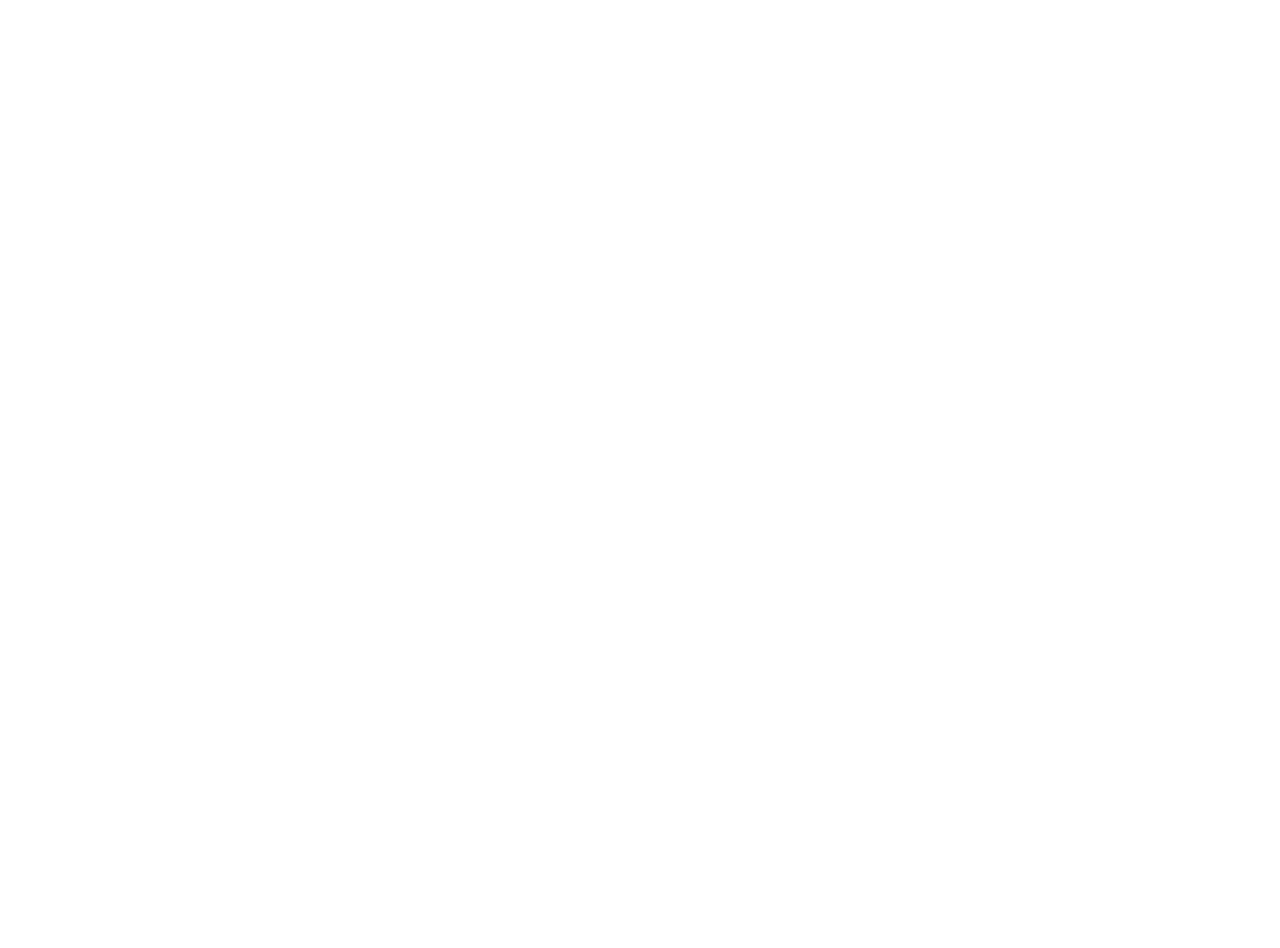
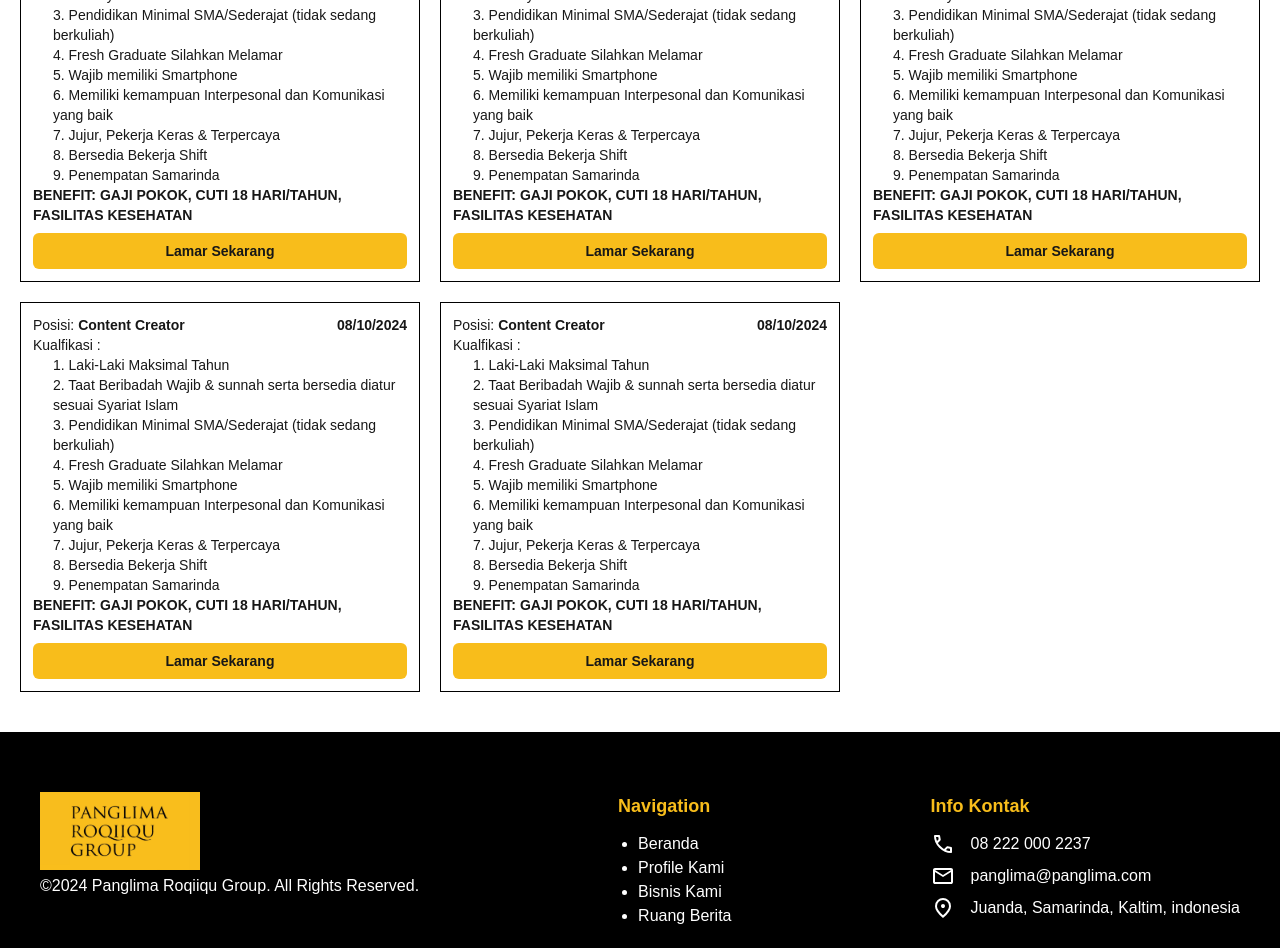
Before and after one commit to Syafar44/panglima-roqiiqu-group, a Next.js app: page /Karier in a window 1280 px wide. Shown: the part 260-1208 px from the top of the page. Before the commit the page ends 800 px from the top, so only its background shows below. Built offline with nearby package versions, Linux system fonts and the light colour scheme.

Commit message:
menambahkan page karier dan update all serta deploy varcel

```diff
--- a/app/Karier/page.js
+++ b/app/Karier/page.js
@@ -1,13 +1,92 @@
-import Header from "../components/header/header"
-import NavbarBack from "../components/header/navbarBack"
+import Footer from "../components/footer/footer";
+import Header from "../components/header/header";
+import NavbarBack from "../components/header/navbarBack";
+
+const loker = [
+  {
+    id: 1,
+    pekerjaan: "Content Creator",
+    waktu: "08/10/2024",
+  },
+  {
+    id: 2,
+    pekerjaan: "Content Creator",
+    waktu: "08/10/2024",
+  },
+  {
+    id: 3,
+    pekerjaan: "Content Creator",
+    waktu: "08/10/2024",
+  },
+  {
+    id: 4,
+    pekerjaan: "Content Creator",
+    waktu: "08/10/2024",
+  },
+  {
+    id: 5,
+    pekerjaan: "Content Creator",
+    waktu: "08/10/2024",
+  },
+];
 
 const Karier = () => {
   return (
-    <div>
-        <Header />
-        <NavbarBack />
-    </div>
-  )
-}
+    <>
+      <header className="h-[6rem] md:h-[7rem]">
+        <div className="fixed top-0 w-full z-50">
+          <Header />
+          <NavbarBack />
+        </div>
+      </header>
+      <main className="grid grid-cols-3 py-10 px-5 gap-5">
+        {loker.map((info) => {
+          return (
+            <div key={info.id} className="text-sm border border-black p-3">
+              <div className="flex justify-between">
+                <h1>
+                  Posisi: <span className="font-bold">{info.pekerjaan}</span>
+                </h1>
+                <h4 className="font-bold">{info.waktu}</h4>
+              </div>
+              <div>
+                <h1>Kualfikasi :</h1>
+                <ul className="pl-5">
+                  <li>1. Laki-Laki Maksimal {info.umur} Tahun</li>
+                  <li>
+                    2. Taat Beribadah Wajib & sunnah serta bersedia diatur
+                    sesuai Syariat Islam
+                  </li>
+                  <li>
+                    3. Pendidikan Minimal SMA/Sederajat (tidak sedang berkuliah)
+                  </li>
+                  <li>4. Fresh Graduate Silahkan Melamar</li>
+                  <li>5. Wajib memiliki Smartphone</li>
+                  <li>
+                    6. Memiliki kemampuan Interpesonal dan Komunikasi yang baik
+                  </li>
+                  <li>7. Jujur, Pekerja Keras & Terpercaya</li>
+                  <li>8. Bersedia Bekerja Shift</li>
+                  <li>9. Penempatan Samarinda</li>
+                </ul>
+              </div>
+              <div className="font-bold">
+                BENEFIT: GAJI POKOK, CUTI 18 HARI/TAHUN, FASILITAS KESEHATAN
+              </div>
+              <a href="https://bit.ly/FormulirLamaranKerjaPRG" target="_blank">
+                <button className="bg-primary p-2 rounded-md w-full mt-2 font-bold hover:bg-black hover:text-white transition-all ease-in-out duration-300">
+                  Lamar Sekarang
+                </button>
+              </a>
+            </div>
+          );
+        })}
+      </main>
+      <footer className="bg-black py-5 px-5">
+        <Footer />
+      </footer>
+    </>
+  );
+};
 
-export default Karier
+export default Karier;
--- a/app/components/footer/footer.js
+++ b/app/components/footer/footer.js
@@ -3,15 +3,25 @@
     <div className="text-white md:col-span-2 md:flex justify-between content-center w-full mt-10 px-5">
       <div>
         <img className="w-[10rem] mb-1" src="logo/prg.png" />
-        <p>Welcome to the leading company</p>
+        <p className="text-sm lg:text-base">
+          ©2024 Panglima Roqiiqu Group. All Rights Reserved.
+        </p>
       </div>
       <nav>
         <h2 className="text-lg mb-3 text-primary font-bold">Navigation</h2>
         <ul className="pl-5 list-disc">
-          <li>Beranda</li>
-          <li>Profile Kami</li>
-          <li>Bisnis Kami</li>
-          <li>Ruang Berita</li>
+          <li>
+            <a href="/">Beranda</a>
+          </li>
+          <li>
+            <a href="#profile">Profile Kami</a>
+          </li>
+          <li>
+            <a href="#bisnis">Bisnis Kami</a>
+          </li>
+          <li>
+            <a href="/Berita">Ruang Berita</a>
+          </li>
         </ul>
       </nav>
       <div>
--- a/app/components/footer/karier.js
+++ b/app/components/footer/karier.js
@@ -1,10 +1,10 @@
 const Karier = () => {
   return (
     <div id="karier" className="bg-top w-full px-5 flex flex-col justify-between mb-5 md:mb-0">
-      <h1 className="text-primary text-center font-bold text-xl md:text-3xl">Karier</h1>
+      <h1 className="text-primary text-center font-bold text-xl md:text-3xl">---- Karier ----</h1>
       <img className="w-[50%] mx-auto" src="item/human.png" />
       <button className="py-[.6rem] w-full  bg-primary">
-        <a href="/Karier">Lamar Sekarang...</a>
+        <a href="/Karier">Lebih Lanjut...</a>
       </button>
     </div>
   );
--- a/app/components/footer/kontak.js
+++ b/app/components/footer/kontak.js
@@ -54,8 +54,8 @@
         id="kontak"
         className="px-5 mt-5 md:mt-0 md:px-0 flex flex-col justify-between "
       >
-        <h1 className="text-primary text-center font-bold text-3xl">
-          Kontak Kami
+        <h1 className="text-primary text-center font-bold text-xl md:text-3xl">
+          ---- Kontak Kami ----
         </h1>
         <form ref={form} onSubmit={sendEmail} method="post" className="mt-6">
           <div className="flex-1 border-b">
@@ -93,7 +93,7 @@
           </div>
 
           <input
-            value="Send"
+            value="Kirim"
             type="submit"
             className="btn w-full text-center px-[.6rem] py-3 mt-6 text-sm font-bold bg-primary hover:text-white tracking-wide  capitalize transition-colors duration-300 transform hover:bg-hitam focus:outline-none focus:ring focus:ring-yellow-300 focus:ring-opacity-50"
           />
--- a/app/components/header/navbarBack.js
+++ b/app/components/header/navbarBack.js
@@ -2,7 +2,7 @@
 
 const NavbarBack = () => {
   return (
-    <nav className="h-14 bg-black px-10 flex items-center">
+    <nav className="h-14 bg-black px-5 md:px-10 flex items-center">
       <button>
         <a href="/" className="flex text-white">
           <svg
--- a/app/components/main/berita.js
+++ b/app/components/main/berita.js
@@ -25,7 +25,7 @@
 const Berita = () => {
   return (
     <div id="berita" className="px-5 pt-10 md:p-10">
-      <h1 className="text-center text-2xl font-bold text-primary drop-shadow-xl mb-10">
+      <h1 className="text-center text-xl md:text-2xl font-bold text-primary drop-shadow-xl mb-10">
        ---- Ruang Berita ----
       </h1>
       <div className="grid grid-cols-1 md:grid-cols-3 gap-5">
@@ -33,7 +33,7 @@
           return (
             <div key={item.id} className="bg-accent mb-5 md:mb-0">
               <div
-                className="h-[10rem] bg-cover bg-center"
+                className="h-[10rem] md:h-[20rem] bg-cover bg-center"
                 style={{
                   backgroundImage: `url(${item.gambar})`,
                 }}
@@ -41,7 +41,7 @@
               <div className="p-5">
                 <p className="pb-14">{item.deskripsi}</p>
                 <button className="bg-primary w-full py-2">
-                  <a href="#">Lebih Banyak...</a>
+                  <a href="/Berita">Lebih Banyak...</a>
                 </button>
               </div>
             </div>
--- a/app/components/main/bisnis.js
+++ b/app/components/main/bisnis.js
@@ -1,9 +1,7 @@
-import Link from "next/link";
-
 const Bisnis = () => {
   return (
     <div id="bisnis" className="bg-primary p-5 md:p-10">
-      <h1 className="text-xl md:text-2xl font-bold text-center">Bisnis Kami</h1>
+      <h1 className="text-xl md:text-2xl font-bold text-center">---- Bisnis Kami ----</h1>
       <div className="flex flex-col md:flex-row justify-between pt-5 mx-auto">
         <div
           className="bg-cover h-[15rem] md:h-[20rem] md:w-[60%]"
--- a/app/components/main/ourLogo.js
+++ b/app/components/main/ourLogo.js
@@ -3,9 +3,9 @@
     <div className="p-5 md:p-10 font-bold">
       <h1 className="md:text-xl">PENJELASAN LOGO</h1>
       <h1 className="md:text-xl">PANGLIMA ROQIIQU GROUP</h1>
-      <div className="md:flex justify-between mt-5">
+      <div className="md:flex md:justify-between mt-5">
         <img className="mx-auto md:mx-0 w-[40%] mb-5" src="logo/prg.png" />
-        <div className="text-sm md:w-[60%] grid">
+        <div className="text-sm md:w-[50%] grid">
           <p>Nama Panglima RoQiiqu Group berasal dari 3 kata :</p>
           <ul className="list-disc pl-5">
             <li>Panglima =&gt; Pemimpin pasukan yang gagah perkasa</li>
```
Also changed, not shown: app/Berita/page.js (+6 -5 lines).
